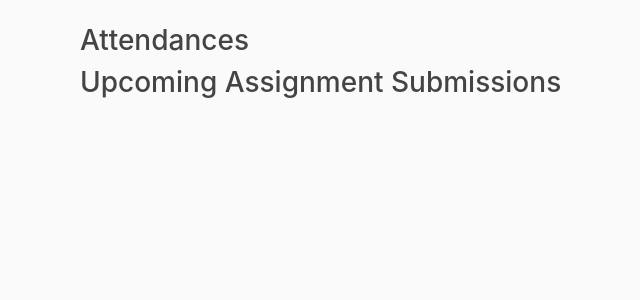
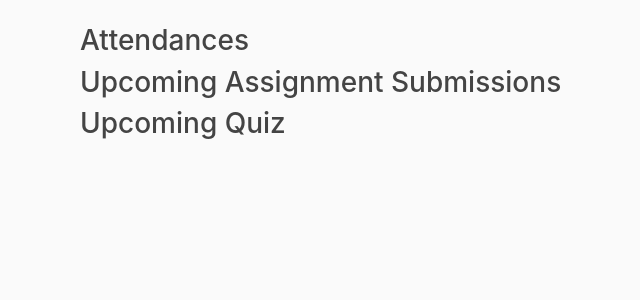
Before and after one commit to AjayReddyK/Lms-Lite, a Django app: page /home/ in a window 1280 px wide. Shown: the part 56-356 px from the top of the page, without its empty margins (5-645 px from the left). Run offline with Django 3.2, Linux system fonts and the light colour scheme; some libraries are stand-ins or nearby versions.

Commit message:
attendence

```diff
--- a/user/templates/user/success_message.html
+++ b/user/templates/user/success_message.html
@@ -19,4 +19,14 @@
 		  </div>
 		</article>
 	{% endfor %}
+	<h3> Upcoming Quiz </h3>
+	{% for item in quiz %}
+		<article class="media content-section">
+		  <div class="media-body">
+		    <strong>{{ item.subject }}</strong>
+		    <small class="text-muted">{{ item.time }}</small>
+		    <p>{{ item.title }}
+		  </div>
+		</article>
+	{% endfor %}
 {% endblock content %}
--- a/user/views.py
+++ b/user/views.py
@@ -20,6 +20,9 @@ def loginhome(request):
 		with requests.Session() as s:
 			  attendance_subjects=[]
 			  attendance_timings=[]
+			  quiz_subjects=[]
+			  quiz_timings=[]
+			  quiz_titles=[]
 			  assignment_subjects=[]
 			  assignment_timings=[]
 			  assignment_titles=[]
@@ -105,6 +108,34 @@ def loginhome(request):
 			  		dik['title']=assignment_titles[i]
 			  		content.append(dik)
 			  	context['assignment']=content
+			  	events=l3.find_all('div',{'class':'event mt-3','data-event-component':'mod_quiz'})
+			  	for day in range(7):
+			  		for i in events:
+			  			quiz_titles.append(i['data-event-title'])
+			  			time=i.find("div",class_="row").find("div",class_="col-11").text
+			  			quiz_timings.append(time)
+			  			event=i.find_all('div',class_='row mt-1')[-1]
+			  			subject_name=event.find('div',class_='col-11').a.text
+			  			subject_link=event.find('div',class_='col-11').a['href']
+			  			quiz_subjects.append(subject_name)
+			  		if(day==6):
+			  			break
+			  		else:
+			  			link=l2.find('div',class_='calendar-controls').find('a',class_='arrow_link next')['href']
+			  			cal=s.get(link,headers=headers).text
+			  			soup=BeautifulSoup(cal,'lxml')
+			  			list=soup.find('body')
+			  			l2=list.find('div',{"class":"calendarwrapper"})
+			  			l3=l2.find("div",class_="eventlist my-1")
+			  			events=l3.find_all('div',{'class':'event mt-3','data-event-component':'mod_quiz'})
+			  	content=[]
+			  	for i in range(len(quiz_subjects)):
+			  		dik={}
+			  		dik['subject']=quiz_subjects[i]
+			  		dik['time']=quiz_timings[i]
+			  		dik['title']=quiz_titles[i]
+			  		content.append(dik)
+			  	context['quiz']=content
 			  	print(context)
 			  	return render(request,'user/success_message.html',context)
 			  print("something went wrong")
```
